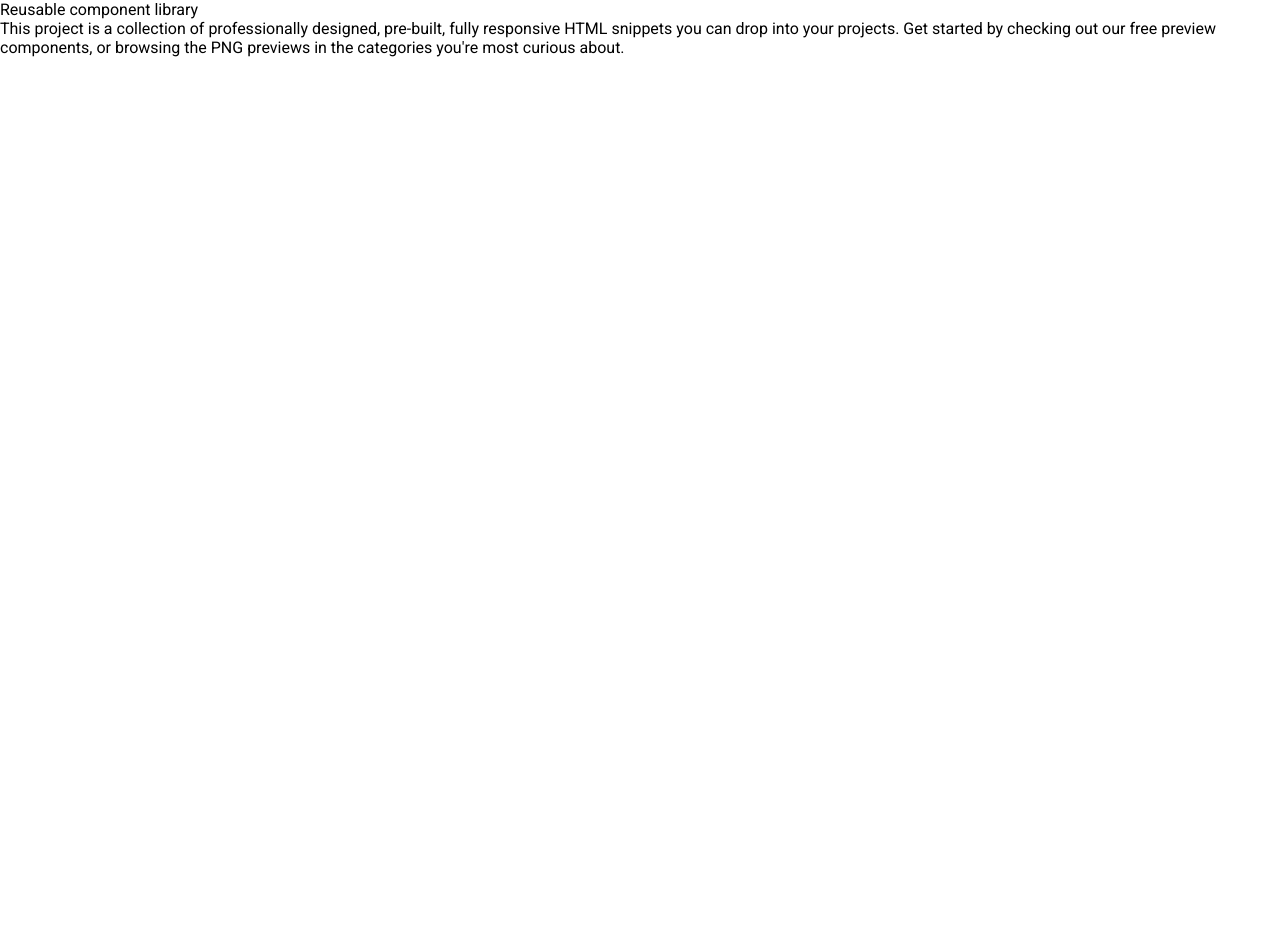
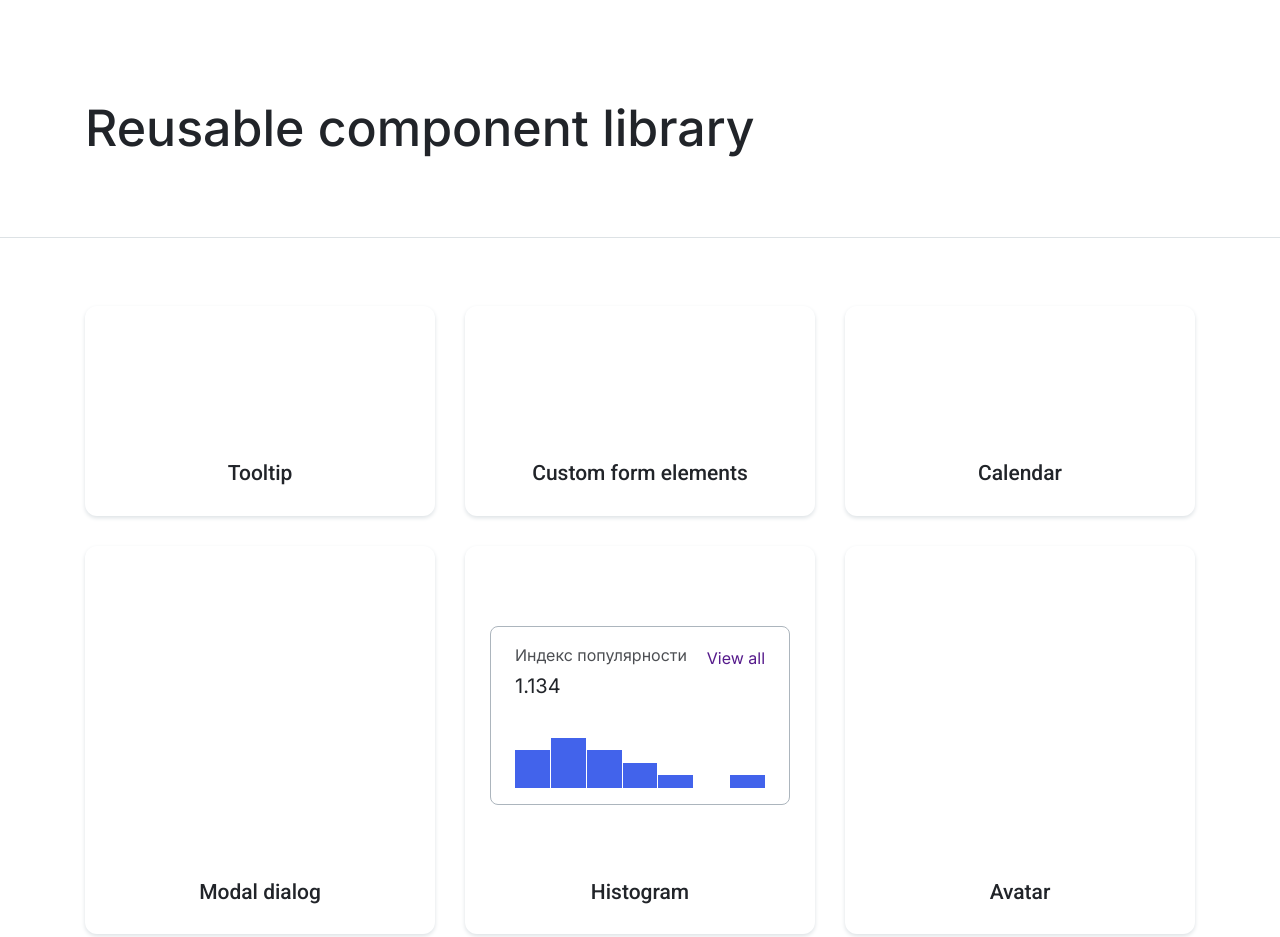
Before and after one commit to js-tasks-ru/htmlcss-20240412_jessamineoliva16661814, a website: page index.html in a window 1280 px wide. Shown: the top 937 px of the page. Before the commit the page ends 800 px from the top, so only its background shows below. Drawn offline with Linux system fonts and the light colour scheme.

Commit message:
lecture_2_2

```diff
--- a/index.html
+++ b/index.html
@@ -1,24 +1,115 @@
 <!DOCTYPE html>
 <html lang="ru">
-    <head>
-        <title>Главная страница</title>
-        <link rel="stylesheet" href="./assets/css/main.css">
-    </head>
-    <body>
-        <header>
-            <h1>Reusable component library</h1>
+
+<head>
+    <title>Component library</title>
+    <link rel="stylesheet" href="assets/css/main.css">
+    <style>
+        /* Исключительно в целях демонстрации! */
+        .histogram__index_0 {
+            height: 0%;
+        }
+
+        .histogram__index_25 {
+            height: 25%;
+        }
+
+        .histogram__index_50 {
+            height: 50%;
+        }
+
+        .histogram__index_75 {
+            height: 75%;
+        }
+
+        .histogram__index_100 {
+            height: 100%;
+        }
+    </style>
+</head>
+
+<body>
+    <div class="page">
+        <header class="header page__header">
+            <div class="header__container page__header-container">
+                <h1 class="header__title">
+                    Reusable component library
+                </h1>
+            </div>
         </header>
-        <main>
-            <article></article>
-            <article></article>
-            <article></article>
-            <article></article>
-            <article></article>
-            <article></article>
+        <main class="page__main">
+            <div class="page__main-container">
+                <!-- Tooltip -->
+                <article class="component page__article">
+                    <div class="component__view">
+                    </div>
+                    <div class="component__description">Tooltip</div>
+                </article>
+                <!-- Custom form elements -->
+                <article class="component page__article">
+                    <div class="component__view">
+                    </div>
+                    <div class="component__description">Custom form elements</div>
+                </article>
+                <!-- Calendar -->
+                <article class="component page__article">
+                    <div class="component__view">
+                    </div>
+                    <div class="component__description">Calendar</div>
+                </article>
+                <!-- Modal dialog -->
+                <article class="component page__article">
+                    <div class="component__view">
+                    </div>
+                    <div class="component__description">Modal dialog</div>
+                </article>
+                <!-- Histogram -->
+                <article class="component page__article">
+                    <div class="component__view">
+                        <div class="histogram">
+                            <div class="histogram__panel">
+                                <div class="histogram__parameter">
+                                    <p class="histogram__key">Индекс популярности</p>
+                                    <h4 class="histogram__value">1.134</h4>
+                                </div>
+                                <a class="histogram__link" href="">View all</a>
+                            </div>
+                            <div class="histogram__chart">
+                                <div class="histogram__index histogram__index_75"></div>
+                                <div class="histogram__index histogram__index_100"></div>
+                                <div class="histogram__index histogram__index_75"></div>
+                                <div class="histogram__index histogram__index_50"></div>
+                                <div class="histogram__index histogram__index_25"></div>
+                                <div class="histogram__index histogram__index_0"></div>
+                                <div class="histogram__index histogram__index_25"></div>
+                            </div>
+                        </div>
+                    </div>
+                    <div class="component__description">Histogram</div>
+                </article>
+                <!-- Avatar -->
+                <article class="component page__article">
+                    <div class="component__view">
+                    </div>
+                    <div class="component__description">Avatar</div>
+                </article>
+            </div>
         </main>
-        <footer>
-            <h2></h2>
-            <p>This project is a collection of professionally designed, pre-built, fully responsive HTML snippets you can drop into your projects. Get started by checking out our free preview components, or browsing the PNG previews in the categories you're most curious about.</p>
+        <footer class="footer page__footer">
+            <div class="footer__container page__footer-container">
+                <h2 class="footer__title">
+                    About
+                </h2>
+                <p class="footer__description">
+                    This project is a collection of professionally designed, pre-built, fully responsive HTML snippets
+                    you
+                    can drop into your projects. Get started by checking out our free preview components, or browsing
+                    the
+                    PNG previews in the categories you're most curious about.
+                </p>
+            </div>
         </footer>
-    </body>
+    </div>
+</body>
+
 </html>
```
